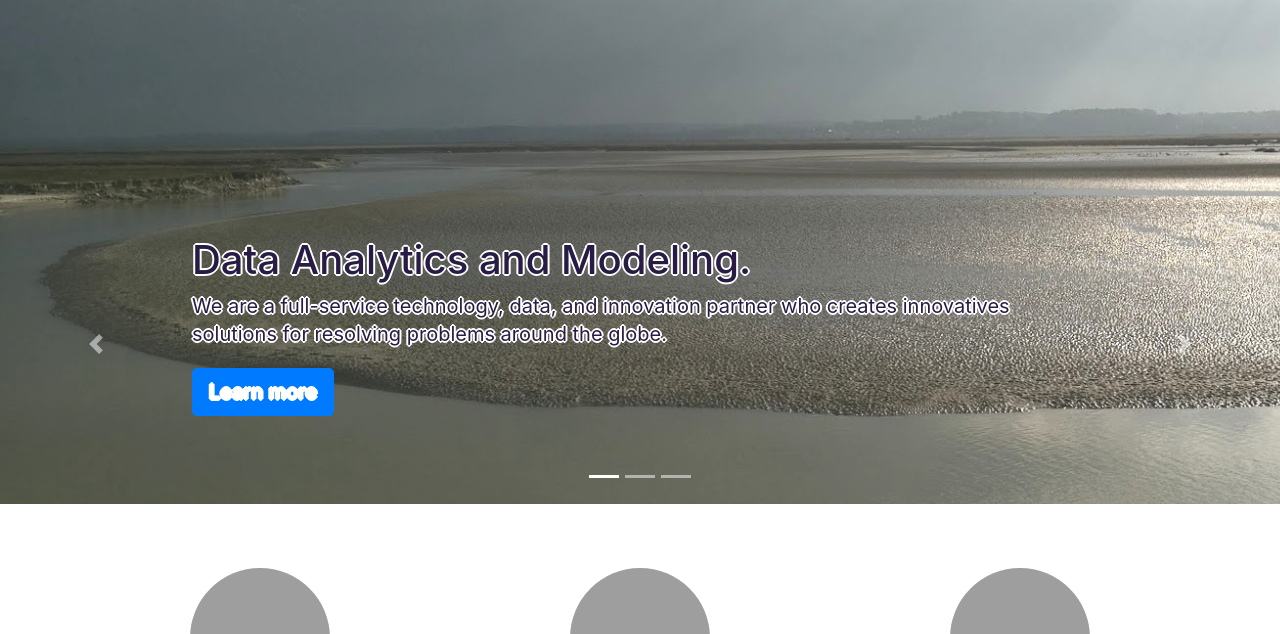
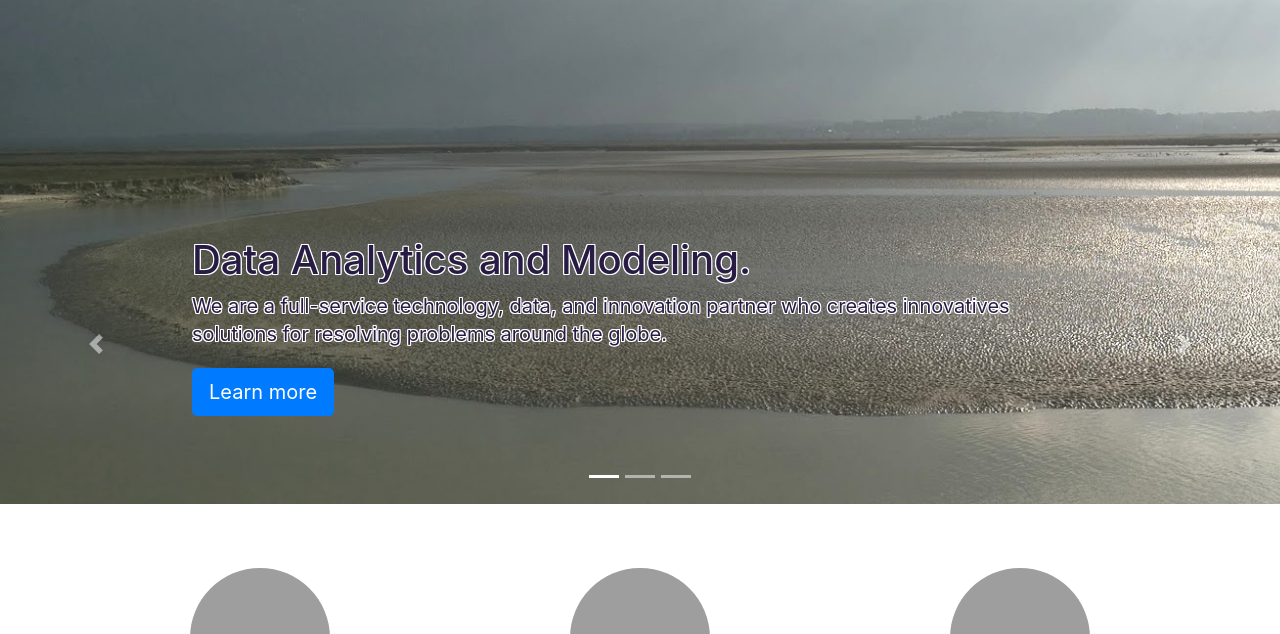
Before and after one commit to sebadiaz/ricito, a PHP site: page /siteweb/index.html in a window 1280 px wide. Shown: the part 56-690 px from the top of the page. Run offline with PHP 8.4, Linux system fonts and the light colour scheme; grey boxes are pictures that could not be loaded.

Commit message:
commit all

```diff
--- a/siteweb/css/carousel.css
+++ b/siteweb/css/carousel.css
@@ -12,19 +12,21 @@ body {
   /* CUSTOMIZE THE CAROUSEL
   -------------------------------------------------- */
 
+  .contoure {
+    color:  rgb(40, 28, 68);
+    text-shadow: 1px 0 0 #fff, -1px 0 0 #fff, 0 1px 0 #fff, 0 -1px 0 #fff, 1px 1px #fff, -1px -1px 0 #fff, 1px -1px 0 #fff, -1px 1px 0 #fff;
+
+  }
+
   /* Carousel base class */
   .carousel {
     margin-bottom: 4rem;
-    color:  rgb(40, 28, 68);
-    text-shadow: 1px 0 0 #fff, -1px 0 0 #fff, 0 1px 0 #fff, 0 -1px 0 #fff, 1px 1px #fff, -1px -1px 0 #fff, 1px -1px 0 #fff, -1px 1px 0 #fff;
 
   }
   /* Since positioning the image, we need to help out the caption */
   .carousel-caption {
     bottom: 3rem;
     z-index: 10;
-    color: rgb(40, 28, 68);
-    text-shadow: 2px 0 0 #fff, -2px 0 0 #fff, 0 2px 0 #fff, 0 -2px 0 #fff, 1px 1px #fff, -1px -1px 0 #fff, 1px -1px 0 #fff, -1px 1px 0 #fff;
 
   }
 
@@ -32,8 +34,6 @@ body {
   .carousel-item {
     height: 32rem;
     background-color: #777;
-    color: rgb(40, 28, 68);
-    text-shadow: 2px 0 0 #fff, -2px 0 0 #fff, 0 2px 0 #fff, 0 -2px 0 #fff, 1px 1px #fff, -1px -1px 0 #fff, 1px -1px 0 #fff, -1px 1px 0 #fff;
 
 
   }
--- a/siteweb/index.html
+++ b/siteweb/index.html
@@ -74,8 +74,8 @@
               <img class="first-slide" src="https://sebadiaz.github.io/ricito/siteweb/img/background.png" alt="First slide">
               <div class="container">
                 <div class="carousel-caption text-left">
-                  <h1>Data Analytics and Modeling.</h1>
-                  <p>We are a full-service technology, data, and innovation partner who creates innovatives solutions for resolving problems around the globe. </p>
+                  <h1 class="contoure">Data Analytics and Modeling.</h1>
+                  <p  class="contoure">We are a full-service technology, data, and innovation partner who creates innovatives solutions for resolving problems around the globe. </p>
                   <p><a class="btn btn-lg btn-primary" href="data.html" role="button">Learn more</a></p>
                 </div>
               </div>
@@ -84,8 +84,8 @@
               <img class="second-slide" src="https://sebadiaz.github.io/ricito/siteweb/img/back2.jpg" alt="Second slide">
               <div class="container">
                 <div class="carousel-caption">
-                  <h1>Software and Data Intelligence.</h1>
-                  <p>We are an Innovative Technology Leader.
+                  <h1 class="contoure">Software and Data Intelligence.</h1>
+                  <p class="contoure">We are an Innovative Technology Leader.
                     Expert in Development, Data Science and Cloud solutions, we focus our energy to build your solution in the respect of delay and budget.</p>
                   <p><a class="btn btn-lg btn-primary" href="software.html" role="button">Learn more</a></p>
                 </div>
@@ -95,8 +95,8 @@
               <img class="third-slide" src="https://sebadiaz.github.io/ricito/siteweb/img/back3.jpg" alt="Third slide">
               <div class="container">
                 <div class="carousel-caption text-right">
-                  <h1>The Sport Analitycs Prospective.</h1>
-                  <p>We offer some Software Solutions, all your Sport Analytics managed on a performent platform.</p>
+                  <h1 class="contoure">The Sport Analitycs Prospective.</h1>
+                  <p class="contoure">We offer some Software Solutions, all your Sport Analytics managed on a performent platform.</p>
                   <p><a class="btn btn-lg btn-primary" href="sport.html" role="button">Learn more</a></p>
                 </div>
               </div>
@@ -105,7 +105,7 @@
               <img class="third-slide" src="https://sebadiaz.github.io/ricito/siteweb/img/back4.jpg" alt="Third slide">
               <div class="container">
                 <div class="carousel-caption text-right">
-                  <h1>Streaming Solutions.</h1>
+                  <h1 class="contoure">Streaming Solutions.</h1>
                   <iframe src="//www.slideshare.net/slideshow/embed_code/key/u257zekGW2CyyK" width="300" height="200" frameborder="0" marginwidth="0" marginheight="0" scrolling="no" style="border:1px solid #CCC; border-width:1px; margin-bottom:5px; max-width: 100%;" allowfullscreen> </iframe> </div>
                 </div>
               </div>
```
